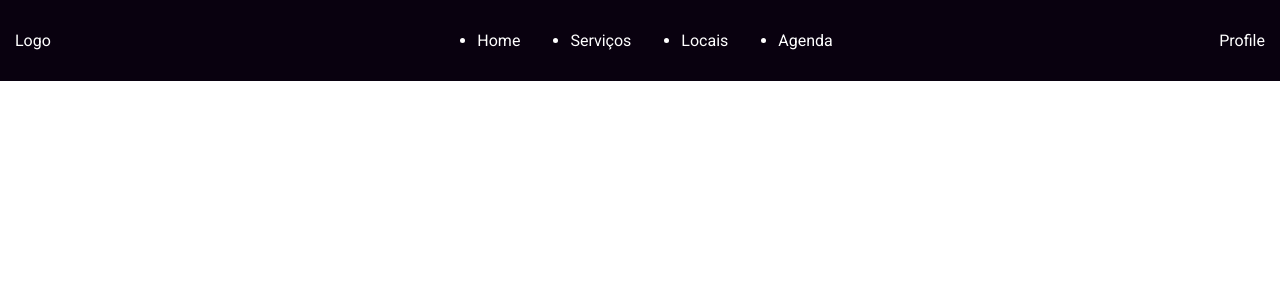
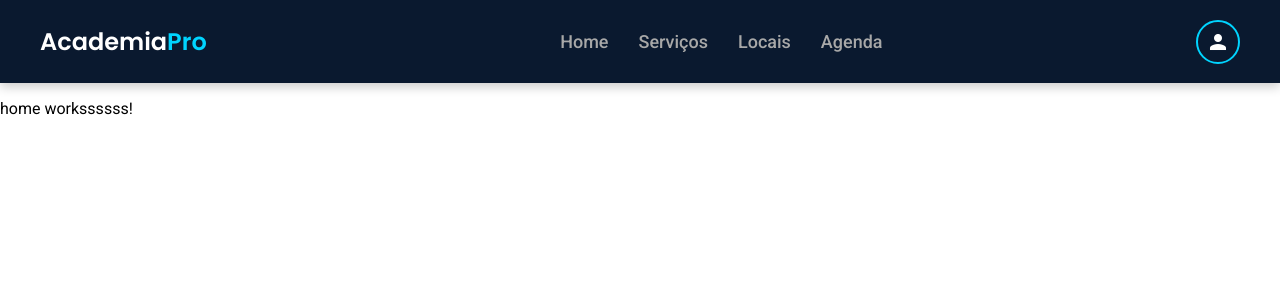
Before and after one commit to O-orion/gym-app, an Angular app: page / in a window 1280 px wide. Shown: the top 300 px of the page. Built offline with nearby package versions, Linux system fonts and the light colour scheme.

Commit message:
PUT - Finalizando component navbar.

```diff
--- a/src/app/app.routes.ts
+++ b/src/app/app.routes.ts
@@ -1,3 +1,10 @@
 import { Routes } from '@angular/router';
+import { HomeComponent } from './pages/home/home.component';
 
-export const routes: Routes = [];
+export const routes: Routes = [
+  {
+    path: "",
+    component: HomeComponent,
+    title: "Home"
+  }
+];
--- a/src/app/components/navbar/navbar.component.html
+++ b/src/app/components/navbar/navbar.component.html
@@ -1,10 +1,12 @@
 <nav class="menu">
-  <div class="logo">Logo</div>
+  <div class="logo">Academia<span>Pro</span></div>
   <ul class="links">
-    <li class="itemlink">Home</li>
-    <li class="itemlink">Serviços</li>
-    <li class="itemlink">Locais</li>
-    <li class="itemlink">Agenda</li>
+    <li><a href="#" class="item-link">Home</a></li>
+    <li><a href="#" class="item-link">Serviços</a></li>
+    <li><a href="#" class="item-link">Locais</a></li>
+    <li><a href="#" class="item-link">Agenda</a></li>
   </ul>
-  <div class="profile">Profile</div>
+  <div class="profile">
+    <mat-icon aria-hidden="false" aria-label="Example home icon" fontIcon="persona"></mat-icon>
+  </div>
 </nav>
--- a/src/app/components/navbar/navbar.component.scss
+++ b/src/app/components/navbar/navbar.component.scss
@@ -1,15 +1,75 @@
+@import url('https://fonts.googleapis.com/css2?family=Poppins:wght@300;600&family=Roboto:wght@300;400&display=swap');
+
 .menu {
   display: flex;
   align-items: center;
   justify-content: space-between;
+  padding: 15px 40px;
+  background-color: #0A192F;
+  box-shadow: 0px 4px 10px rgba(0, 0, 0, 0.2);
+  font-family: 'Roboto', sans-serif;
+}
 
-  background-color: rgb(9, 1, 15);
+.logo {
+  font-family: 'Poppins', sans-serif;
+  font-size: 24px;
+  font-weight: 600;
   color: #fff;
+}
 
-  padding: 15px;
+.logo span {
+  color: #00D4FF;
+}
+
+.links {
+  display: flex;
+  gap: 30px;
+  list-style: none;
+}
+
+.links .item-link {
+  text-decoration: none;
+  color: #A8A8A8;
+  font-size: 18px;
+  transition: 0.3s;
+  font-weight: 500;
+}
+
+.links .item-link:hover {
+  color: #00D4FF;
+}
+
+.profile {
+  width: 40px;
+  height: 40px;
+  border-radius: 50%;
+  border: 2px solid #00D4FF;
+
+  display: flex;
+  justify-content: center;
+  align-items: center;
+
+  cursor: pointer;
+}
+
+.mat-icon {
+  color: white !important;
+}
+
+/* Responsividade */
+@media (max-width: 768px) {
+  .menu {
+    flex-direction: column;
+    text-align: center;
+  }
 
   .links {
-    display: flex;
-    gap: 50px;
+    flex-direction: column;
+    gap: 15px;
+    padding: 15px 0;
+  }
+
+  .profile {
+    margin-top: 10px;
   }
 }
--- a/src/app/components/navbar/navbar.component.ts
+++ b/src/app/components/navbar/navbar.component.ts
@@ -1,8 +1,9 @@
 import { Component } from '@angular/core';
+import {MatIconModule} from '@angular/material/icon';
 
 @Component({
   selector: 'app-navbar',
-  imports: [],
+  imports: [MatIconModule],
   templateUrl: './navbar.component.html',
   styleUrl: './navbar.component.scss'
 })
```
